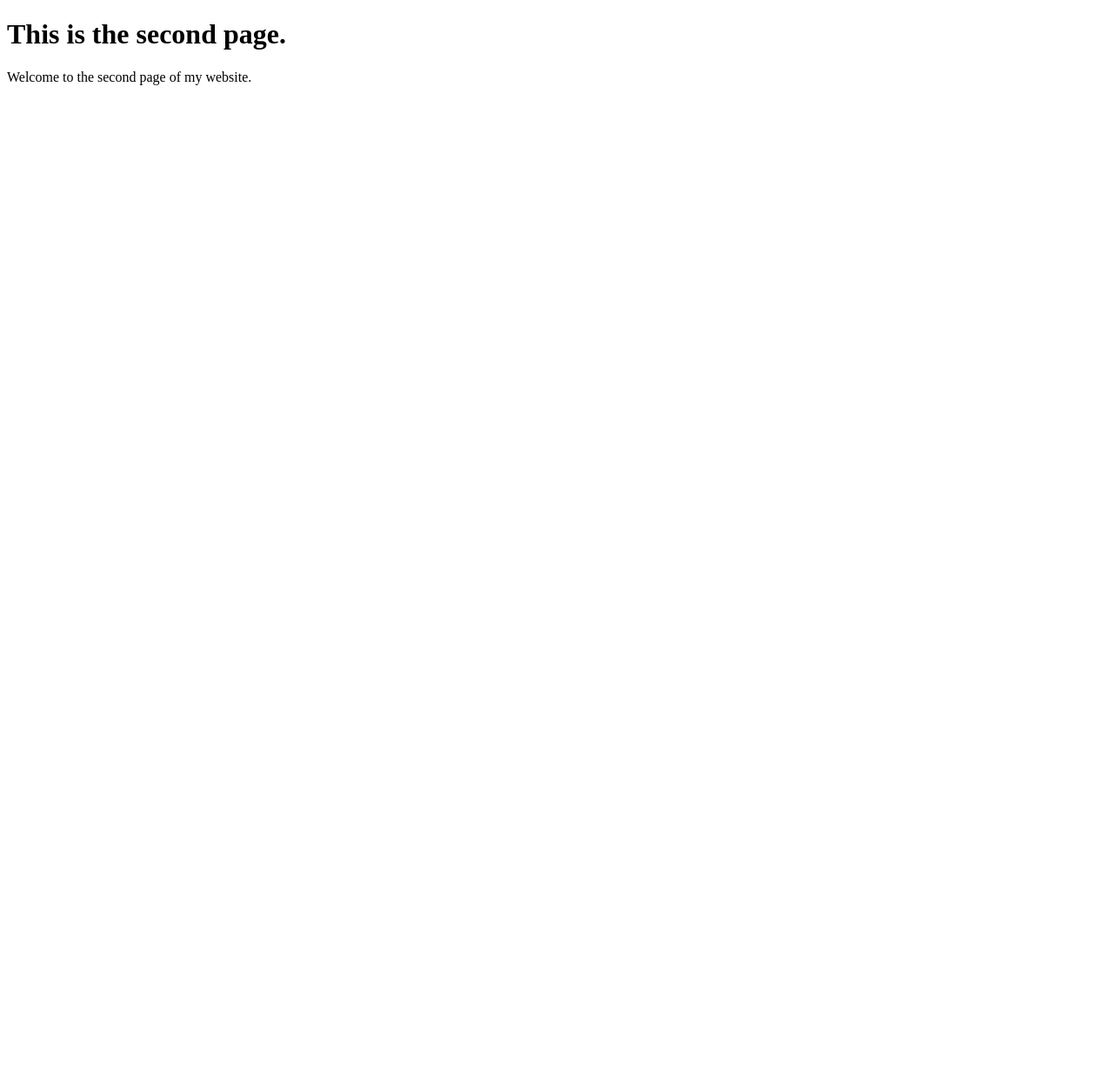
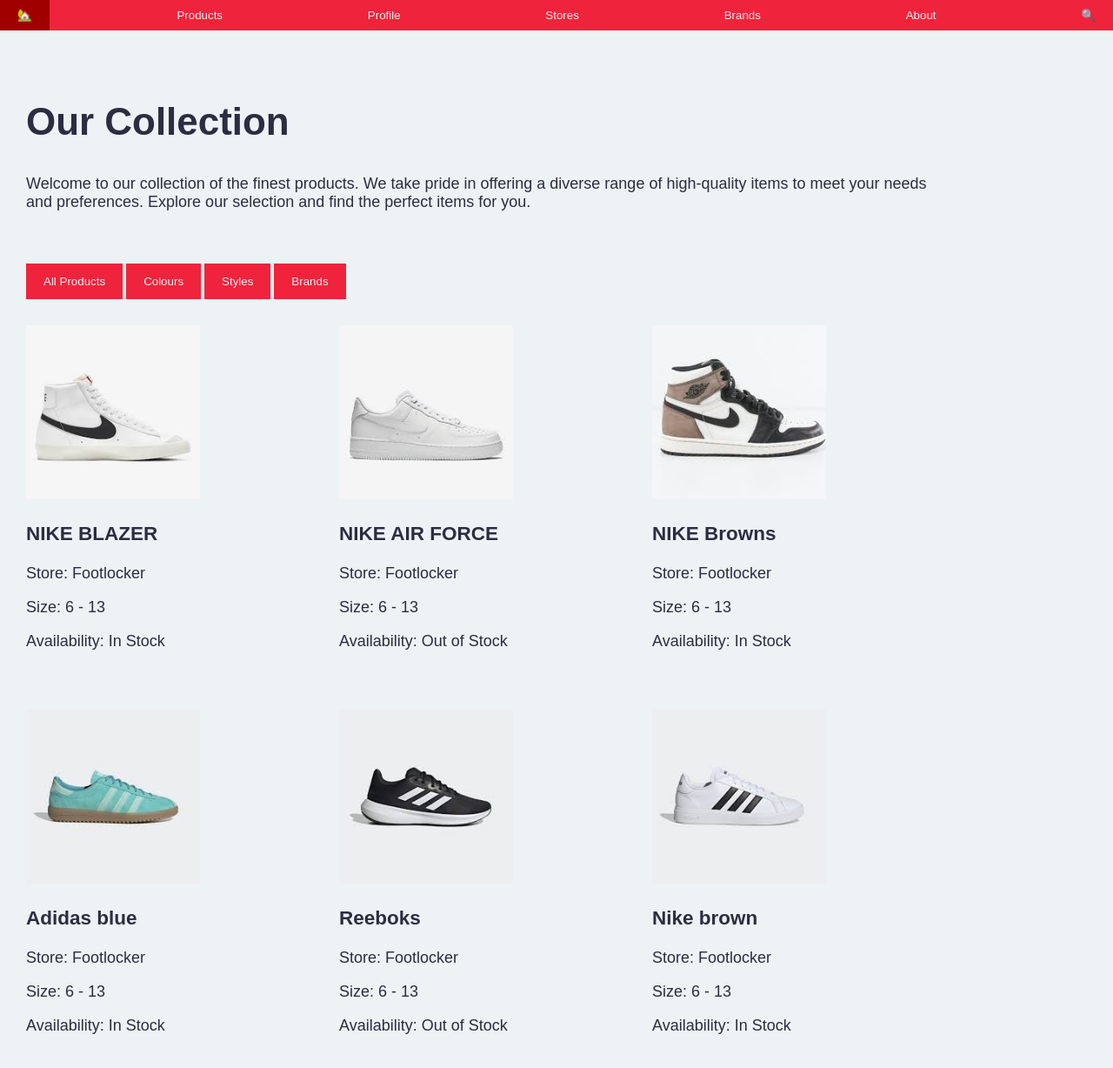
Before and after one commit to koningE/IXXN221Assignment2.2_Web-Design-Project_Coding, a plain HTML site: page IXXN221 project 2.2 website/secondpage.html in a window 1280 px wide. Shown: the whole page at 87% size. Before the commit the page ends 800 px from the top, so only its background shows below. Drawn offline with Linux system fonts and the light colour scheme.

Commit message:
Add files via upload

```diff
--- a/IXXN221 project 2.2 website/secondpage.html
+++ b/IXXN221 project 2.2 website/secondpage.html
@@ -3,10 +3,113 @@
 <head>
     <meta charset="UTF-8">
     <meta name="viewport" content="width=device-width, initial-scale=1.0">
-    <title>Second Page</title>
+    <title>IXXN221 Project 2.2 website page 2</title>
+    <link rel="stylesheet" type="text/css" href="style2.css">
 </head>
 <body>
-    <h1>This is the second page.</h1>
-    <p>Welcome to the second page of my website.</p>
+
+    <!--BUTTON BAR-->
+   <div class="button-bar">
+    <button class="button" id="goToFirstPageButton">🏡</button>
+
+<script>
+// JavaScript to handle the button click event
+document.getElementById("goToFirstPageButton").addEventListener("click", function() {
+    window.location.href = "index.html";
+});
+</script>
+    <button class="button" id="goToFirstPageButton">Products</button>
+
+<script>
+// JavaScript to handle the button click event
+document.getElementById("goToSecondPageButton").addEventListener("click", function() {
+    window.location.href = "secondpage.html";
+});
+</script>
+    <button class="button">Profile</button>
+    <button class="button">Stores</button>
+    <button class="button">Brands</button>
+    <button class="button">About</button>
+    <button class="button">🔍</button>
+    <!-- Add more buttons as needed -->
+</div>
+
+<!--OUR COLLECTION SECTION-->
+<div class="collection">
+    <h2 class="collection-title">Our Collection</h2>
+    <p class="collection-description">Welcome to our collection of the finest products. We take pride in offering a diverse range of high-quality items to meet your needs and preferences. Explore our selection and find the perfect items for you.</p>
+
+
+
+    <div class="button-bar2">
+    <button class="button">All Products</button>
+    <button class="button">Colours</button>
+    <button class="button">Styles</button>
+    <button class="button">Brands</button>
+</body>
+
+<div class="shoe-container">
+    <div class="shoe">
+        <img src="Images/download.jpg" alt="image of Nike Blues">
+        <div class="shoe-info">
+            <h3 class="shoeTitle">NIKE BLAZER</h3>
+            <p>Store: Footlocker</p>
+            <p>Size: 6 - 13</p>
+            <p>Availability: In Stock</p>
+        </div>
+    </div>
+
+    <div class="shoe">
+        <img src="Images/images-1.jpg" alt="Shoe 2">
+        <div class="shoe-info">
+            <h3 class="shoeTitle">NIKE AIR FORCE</h3>
+            <p>Store: Footlocker</p>
+            <p>Size: 6 - 13</p>
+            <p>Availability: Out of Stock</p>
+        </div>
+    </div>
+
+    <div class="shoe">
+        <img src="Images/images.jpg" alt="Shoe 3">
+        <div class="shoe-info">
+            <h3 class="shoeTitle">NIKE Browns</h3>
+            <p>Store: Footlocker</p>
+            <p>Size: 6 - 13</p>
+            <p>Availability: In Stock</p>
+        </div>
+    </div>
+</div>
+
+<div class="shoe-container">
+    <div class="shoe">
+        <img src="Images/images-2.jpg" alt="image of Nike Blues">
+        <div class="shoe-info">
+            <h3 class="shoeTitle">Adidas blue</h3>
+            <p>Store: Footlocker</p>
+            <p>Size: 6 - 13</p>
+            <p>Availability: In Stock</p>
+        </div>
+    </div>
+
+    <div class="shoe">
+        <img src="Images/download-2.jpg" alt="Shoe 2">
+        <div class="shoe-info">
+            <h3 class="shoeTitle">Reeboks</h3>
+            <p>Store: Footlocker</p>
+            <p>Size: 6 - 13</p>
+            <p>Availability: Out of Stock</p>
+        </div>
+    </div>
+
+    <div class="shoe">
+        <img src="Images/download-1.jpg" alt="Shoe 3">
+        <div class="shoe-info">
+            <h3 class="shoeTitle">Nike brown</h3>
+            <p>Store: Footlocker</p>
+            <p>Size: 6 - 13</p>
+            <p>Availability: In Stock</p>
+        </div>
+    </div>
+</div>
 </body>
 </html>
--- a/IXXN221 project 2.2 website/style.css
+++ b/IXXN221 project 2.2 website/style.css
@@ -31,7 +31,7 @@
     margin-top: 50px; /* Add some spacing between the button bar and title */
     font-family: "Cabin",sans-serif;
     font-size: 54.93px;
-    color: #EF233C;
+    color: #2B2D42;
 }
 
 .search-container {
@@ -68,40 +68,48 @@
 
 .collection {
     text-align: left;
-    margin-top: 30px;
+    margin-top: 150px;
+    margin-left: 10px;
+    margin-right: 200px;
     padding-left: 20px; /* Add padding to the left side */
-    font-family: "Cabin",sans-serif;
-}
+
 
 .collection-title {
     font-size: 43.95px;
-    color: #333;
+    color: #2B2D42;
+    font-family: "Cabin",sans-serif;
+}
 
 }
 
 .collection-description {
     font-size: 18px;
-    color: #666;
+    color: #2B2D42;
     margin-top: 10px;
+    font-family: "Cabin",sans-serif;
 }
 
 /* MOST POPULAR SECTION */
 
 .popular {
     text-align: left;
-    margin-top: 30px;
+    margin-top: 100px;
+    margin-left: 10px;
+    margin-right: 200px;
     padding-left: 18px; /* Add padding to the left side */
-    font-family: "Cabin", sans-serif;
+    color: #2B2D42;
 }
 
 .mostPopularTitle {
     font-size: 35.16px;
+    font-family: "Cabin medium", sans-serif;
 }
 
 .popular-description {
     font-size: 18px;
-    color: #666;
+    color: #2B2D42;
     margin-top: 10px;
+    font-family: "Cabin", sans-serif;
 }
 
 /* Your existing styles here */
@@ -111,6 +119,7 @@
     justify-content: space-between; /* To space shoes evenly */
     flex-wrap: wrap; /* Allow items to wrap to the next row if the screen is too narrow */
     margin-top: 30px; /* Add some margin for spacing */
+    margin-left: 30px;
 }
 
 .shoe {
@@ -127,11 +136,25 @@
 
 .shoe-info {
     text-align: left;
-    font-family: "Cabin", sans-serif;
+    font-family: "Cabin medium", sans-serif;
     font-size: 18px;
     margin-left: 30px;
+    color: #2B2D42;
 }
 
 .shoeTitle {
     font-size: 22.50px;
+    color: #2B2D42;
 }
+
+.BrandsTitle {
+    font-size: 35.16px;
+    font-family: "Cabin medium", sans-serif;
+}
+
+.Brands {
+    font-size: 18px;
+    color: #2B2D42;
+    margin-top: 10px;
+    font-family: "Cabin", sans-serif;
+}
--- a/IXXN221 project 2.2 website/style2.css
+++ b/IXXN221 project 2.2 website/style2.css
@@ -0,0 +1,105 @@
+body {
+    background-color: #EDF2F4;
+    margin: 0; /* Remove default margin */
+}
+
+/* THE BAR AT THE TOP */
+
+.button-bar {
+    background-color: #EF233C;
+    color: #EDF2F4;
+    display: flex;
+    justify-content: space-between;
+}
+
+.button-bar .button {
+    background-color: #EF233C;
+    color: #EDF2F4;
+    padding: 10px 20px;
+    text-decoration: none;
+    border: none;
+    cursor: pointer;
+}
+
+.button-bar .button:hover {
+    background-color: #A00000;
+}
+
+/* OUR COLLECTION SECTION */
+
+.collection {
+    text-align: left;
+    margin-top: 80px;
+    margin-left: 10px;
+    margin-right: 200px;
+    padding-left: 20px; /* Add padding to the left side */
+
+
+.collection-title {
+    font-size: 43.95px;
+    color: #2B2D42;
+    font-family: "Cabin",sans-serif;
+}
+
+}
+
+.collection-description {
+    font-size: 18px;
+    color: #2B2D42;
+    margin-top: 10px;
+    font-family: "Cabin",sans-serif;
+}
+
+
+.button-bar2 {
+    background-color: #EDF2F4;
+    color: #EDF2F4;
+    justify-content: space-between;
+    margin-top: 60px;
+}
+
+.button-bar2 .button {
+    background-color: #EF233C;
+    color: #EDF2F4;
+    padding: 1cqmax 20px;
+    text-decoration: none;
+    border: none;
+    cursor: pointer;
+}
+
+.button-bar2 .button:hover {
+    background-color: #A00000;
+}
+
+.shoe-container {
+    display: flex;
+    justify-content: space-between; /* To space shoes evenly */
+    flex-wrap: wrap; /* Allow items to wrap to the next row if the screen is too narrow */
+    margin-top: 30px; /* Add some margin for spacing */
+    margin-left: 0px;
+}
+
+.shoe {
+    width: calc(33.33% - 20px); /* Set each shoe's width (minus margin) to be one-third of the container's width */
+    margin-bottom: 20px; /* Add margin between each shoe */
+}
+
+.shoe img {
+    width: 200px; /* Set a fixed width */
+    height: 200px; /* Set a fixed height */
+    object-fit: cover; /* Preserve aspect ratio and crop if necessary */
+}
+
+
+.shoe-info {
+    text-align: left;
+    font-family: "Cabin medium", sans-serif;
+    font-size: 18px;
+    margin-left: 0px;
+    color: #2B2D42;
+}
+
+.shoeTitle {
+    font-size: 22.50px;
+    color: #2B2D42;
+}
```
Also changed, not shown: IXXN221 project 2.2 website/index.html (+16 -7 lines).
